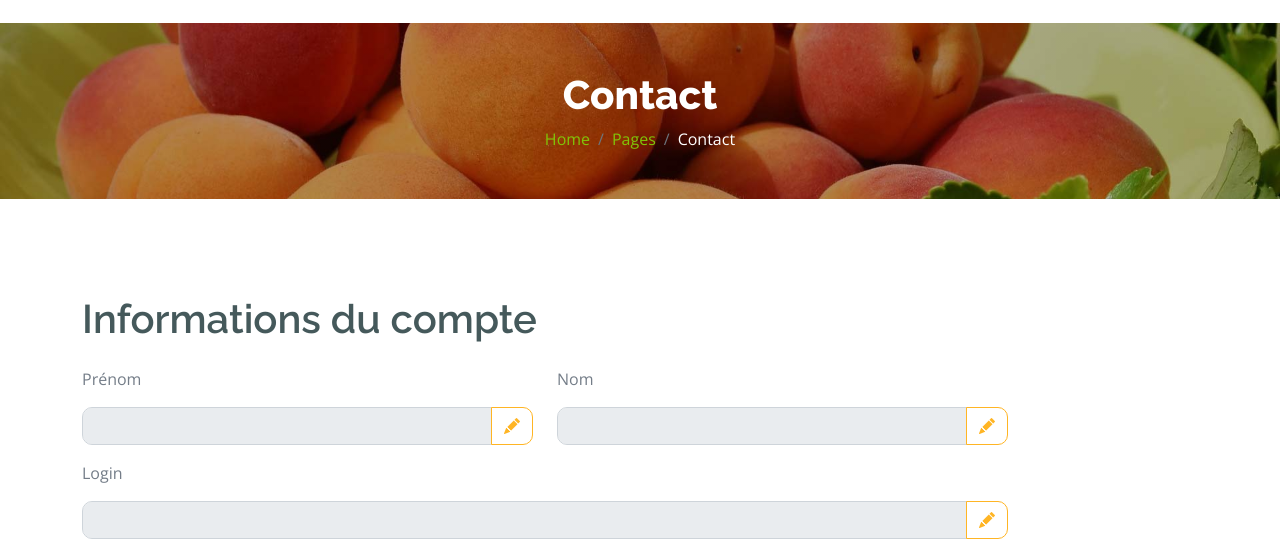
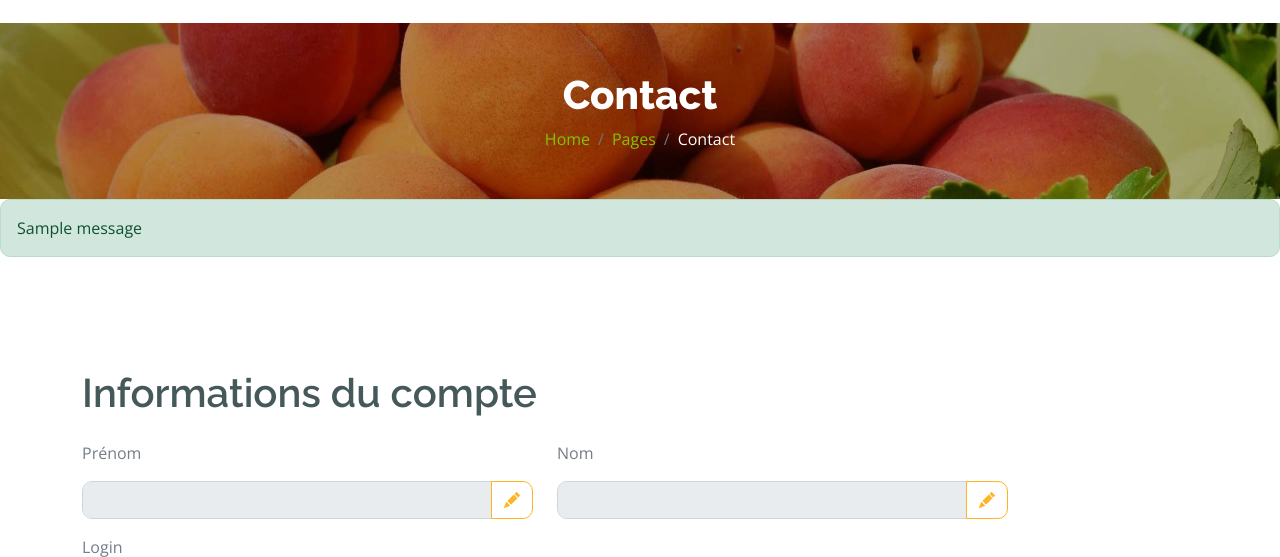
Before and after one commit to Majdi-si/BE_Web, a Flask app: page /compte in a window 1280 px wide. Shown: the part 153-710 px from the top of the page. Run offline with Flask 3, Linux system fonts and the light colour scheme; one stand-in notice (Sample message) is shown; some libraries are stand-ins or nearby versions.

Commit message:
chore: Mettre à jour les messages flash pour afficher les succès

```diff
--- a/sujet_groupeE/template/compte.html
+++ b/sujet_groupeE/template/compte.html
@@ -25,6 +25,10 @@
            {% for category, message in messages %}
              {% if category == "error" %}
                <div class="alert alert-danger">
+                 {{ message }}
+               </div>
+             {% elif category == "success" %}
+               <div class="alert alert-success">
                  {{ message }}
                </div>
              {% endif %}
```
Lines whose indentation alone changed are shown as unchanged.
